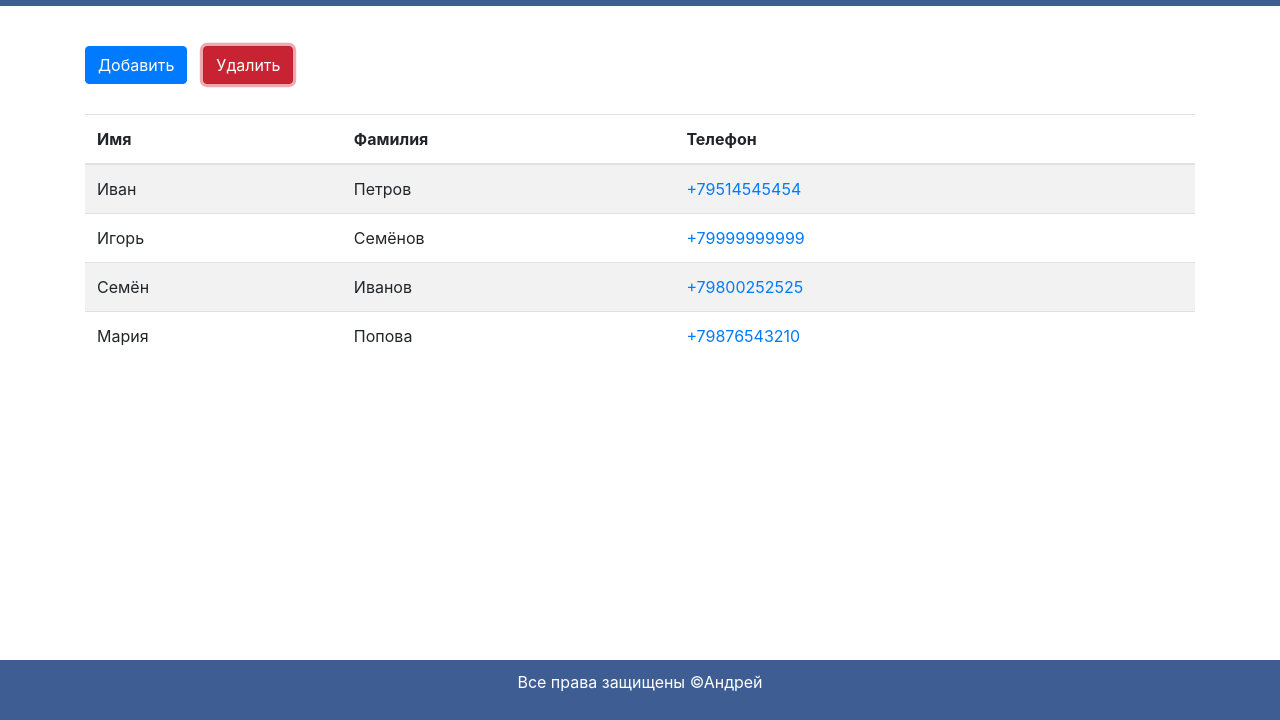
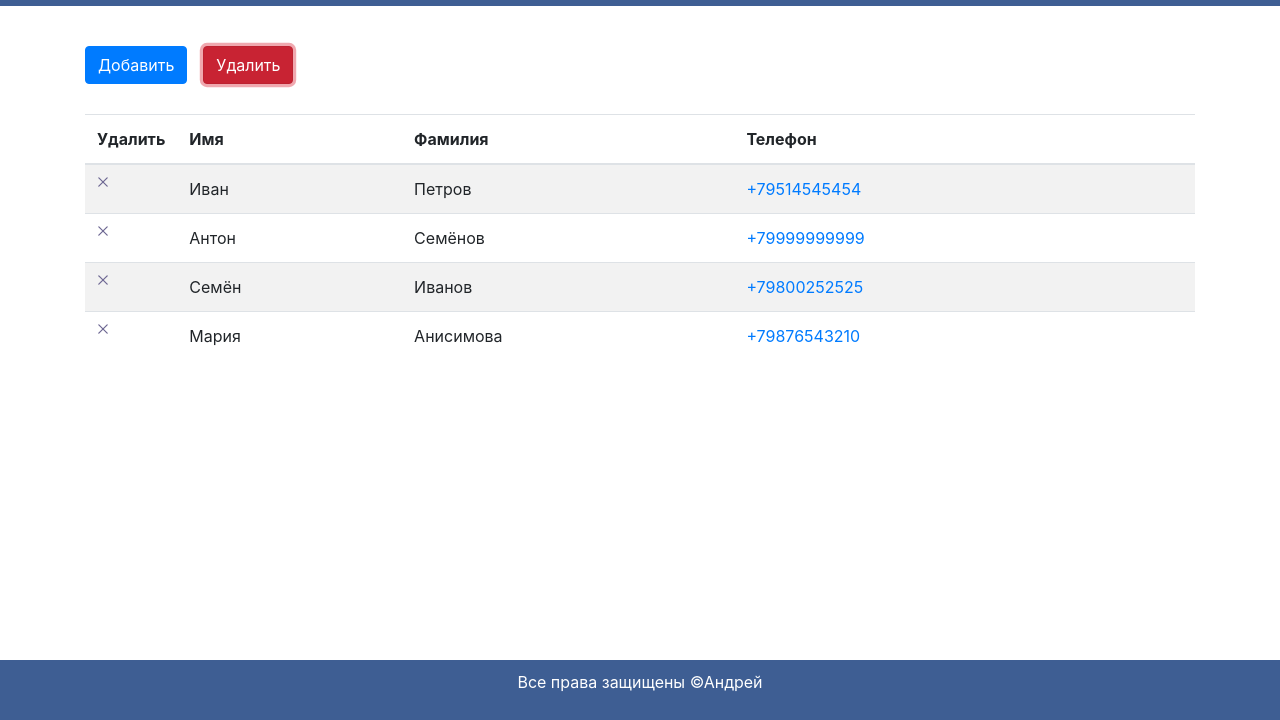
Before and after one commit to KoftAndrey/phone_book, a plain HTML site: page index.html in a window 1280 px wide. Both pictures are taken after a click on the button "Удалить". Shown: the part 80-800 px from the top of the page. Drawn offline with nearby package versions, Linux system fonts and the light colour scheme.

Commit message:
m05_lesson06

```diff
--- a/phonebook/css/style.css
+++ b/phonebook/css/style.css
@@ -156,3 +156,8 @@ body {
   color: #fff;
   text-align: center;
 }
+
+.name:hover, .surname:hover {
+  text-decoration: underline;
+  cursor: pointer;
+}
--- a/phonebook/script/script.js
+++ b/phonebook/script/script.js
@@ -7,7 +7,7 @@ const data = [
     phone: '+79514545454',
   },
   {
-    name: 'Игорь',
+    name: 'Антон',
     surname: 'Семёнов',
     phone: '+79999999999',
   },
@@ -18,7 +18,7 @@ const data = [
   },
   {
     name: 'Мария',
-    surname: 'Попова',
+    surname: 'Анисимова',
     phone: '+79876543210',
   },
 ];
@@ -108,8 +108,8 @@ const data = [
     thead.insertAdjacentHTML('beforeend', `
     <tr>
       <th class="delete">Удалить</th>
-      <th>Имя</th>
-      <th>Фамилия</th>
+      <th class="name">Имя</th>
+      <th class="surname">Фамилия</th>
       <th colspan="2">Телефон</th>
     </tr>
     `);
@@ -117,6 +117,7 @@ const data = [
     const tbody = document.createElement('tbody');
 
     table.append(thead, tbody);
+    table.thead = thead;
     table.tbody = tbody;
 
     return table;
@@ -133,7 +134,6 @@ const data = [
     closeButton.type = 'button';
     closeButton.classList.add('close');
     form.append(closeButton);
-    form.closeButton = closeButton;
 
     form.insertAdjacentHTML('beforeend', `
       <h2 class="form-title">Добавить контакт</h2>
@@ -179,6 +179,7 @@ const data = [
 
   const createRow = ({name: firstName, surname, phone}) => {
     const tr = document.createElement('tr');
+    tr.classList.add('contact');
 
     const tdDel = document.createElement('td');
     tdDel.classList.add('delete');
@@ -240,9 +241,11 @@ const data = [
     app.append(header, main, footer);
 
     return {
+      thead: table.thead,
       list: table.tbody,
       logo,
       btnAdd: buttonsGroup.btns[0],
+      btnDel: buttonsGroup.btns[1],
       formOverlay: form.overlay,
       form: form.form,
     };
@@ -270,10 +273,26 @@ const data = [
     });
   };
 
+  const sortRows = (e, list) => {
+    let i;
+    if (e.target.classList.contains('name')) i = 1;
+    if (e.target.classList.contains('surname')) i = 2;
+    const sorted = Array.from(list.rows)
+        .sort((a, b) => (a.cells[i].innerHTML > b.cells[i].innerHTML ? 1 : -1));
+    list.append(...sorted);
+  };
+
   const init = (selectorApp, title) => {
     const app = document.querySelector(selectorApp);
     const phoneBook = renderPhoneBook(app, title);
-    const {list, logo, btnAdd, formOverlay, form} = phoneBook;
+    const {
+      thead,
+      list,
+      logo,
+      btnAdd,
+      btnDel,
+      formOverlay,
+    } = phoneBook;
 
     // Функционал
     const allRow = renderContacts(list, data);
@@ -284,16 +303,27 @@ const data = [
       formOverlay.classList.add('is-visible');
     });
 
-    form.addEventListener('click', event => {
-      event.stopImmediatePropagation();
+    formOverlay.addEventListener('click', e => {
+      const target = e.target();
+      if (target === formOverlay || target.classList.contains('close')) {
+        formOverlay.classList.remove('is-visible');
+      }
     });
 
-    formOverlay.addEventListener('click', () => {
-      formOverlay.classList.remove('is-visible');
+    btnDel.addEventListener('click', () => {
+      document.querySelectorAll('.delete').forEach(del => {
+        del.classList.toggle('is-visible');
+      });
     });
 
-    form.closeButton.addEventListener('click', () => {
-      formOverlay.classList.remove('is-visible');
+    list.addEventListener('click', e => {
+      if (e.target.classList.contains('del-icon')) {
+        e.target.closest('.contact').remove();
+      }
+    });
+
+    thead.addEventListener('click', e => {
+      sortRows(e, list);
     });
   };
 
```
